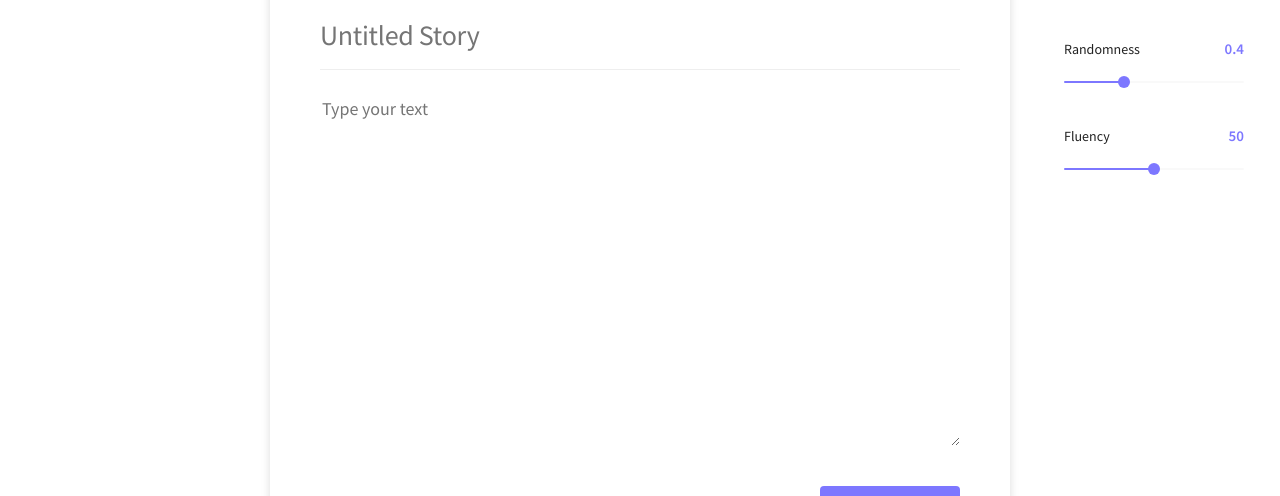
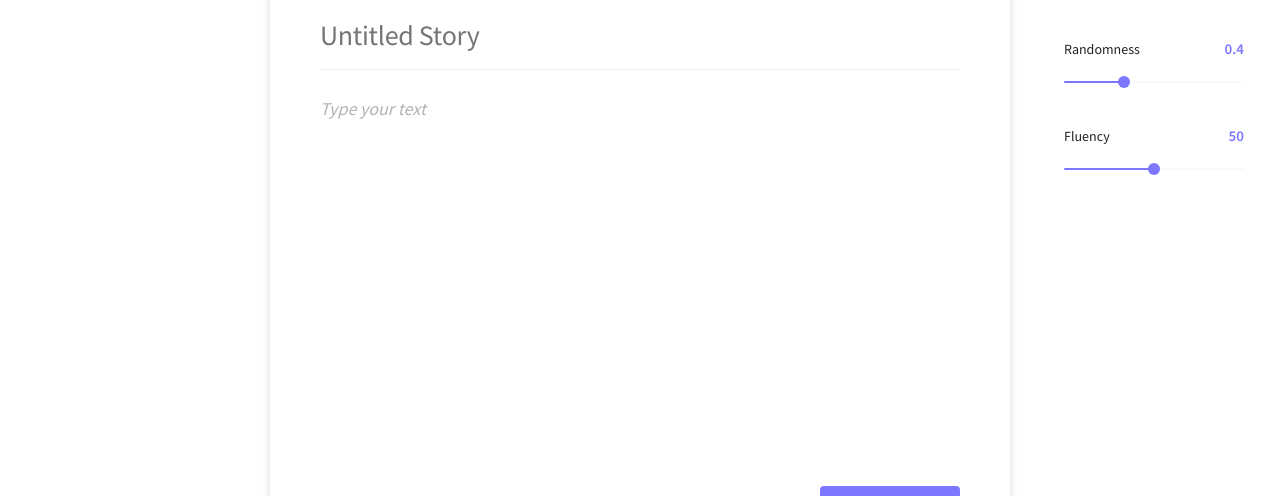
Before and after one commit to galaxies-labs/galaxy-ai-website, a React app: page /write in a window 1280 px wide. Shown: the part 152-648 px from the top of the page. Built offline with nearby package versions, Linux system fonts and the light colour scheme; no server answers; a web font is replaced by a local one.

Commit message:
feat: Api for generate text

```diff
--- a/src/pages/main/index.jsx
+++ b/src/pages/main/index.jsx
@@ -24,7 +24,7 @@ export default function Main() {
                 on WEB<span>3</span>
               </Title>
               <span className='description'>
-                Do you need an idea or a word?
+                Do you need ideas and words?
                 <br />
                 AI model supports that you create stories and worldviews.
               </span>
--- a/src/pages/main/sample.jsx
+++ b/src/pages/main/sample.jsx
@@ -4,7 +4,7 @@ import { FlatButton } from "../../components/common"
 import { device } from "../../constants"
 
 const generated =
-  "FamilyTime is the perfect app to share and create memories with your family. FamilyTime is a free, unlimited photo and video editor that allows you to create albums of your memories. It has a special filter for the perfect summer look and is so simple to use."
+  "How does it work?  This part of this article will deal with the technical details of how to create a blockchain that could be used to develop a decentralized multi-user virtual world."
 
 export default function Sample() {
   const [clicked, setClicked] = React.useState(false)
@@ -53,9 +53,9 @@ export default function Sample() {
     <Container>
       <Label>Typed:</Label>
       <span>
-        Create promo copy for the FamilyTime mobile application. It allows
-        unlimited uploading, special filters and makes it easy to create albums
-        of photos and videos. It runs on iOS and Android:
+        It serves as the basis for the protocol that can develop into a
+        metaverse where individual worldviews are gathered, and serves as the
+        backbone of the decentralized metaverse.
       </span>
       <Label>Generated:</Label>
       <span ref={genTextRef} />
--- a/src/pages/write/editor.jsx
+++ b/src/pages/write/editor.jsx
@@ -2,13 +2,16 @@ import React from "react"
 import styled from "@emotion/styled"
 import { FlatButton } from "../../components/common"
 import { device } from "../../constants"
+import { genHtmlByText, replaceHtmlTags } from "../../utils"
+import axios from "../../api/axios"
+import { useSelector } from "react-redux"
 
 export default function Editor() {
+  const writeParams = useSelector((s) => s.write.setting)
   const [title, setTitle] = React.useState("")
-  const [desription, setDescription] = React.useState("")
+  const [description, setDescription] = React.useState("")
   const [loading, setLoading] = React.useState(false)
   const descriptionRef = React.useRef(null)
-
   let generating = React.useRef(false)
 
   //trigger after generated text.
@@ -19,29 +22,120 @@ export default function Editor() {
     }
   }, [loading, descriptionRef])
 
+  /**
+   *
+   * @param {string} text
+   * @param {Function} cb
+   */
+  const updateGeneratedText = (text, cb) => {
+    let doc = genHtmlByText(descriptionRef.current.innerHTML)
+    let body = doc.getElementsByTagName("body").item(0)
+
+    let np = document.createElement("p")
+    body.appendChild(np)
+
+    let ti = 1
+    let i = setInterval(() => {
+      np.innerText = text.substring(0, ti)
+      ti++
+      descriptionRef.current.innerHTML = body.innerHTML
+      if (np.innerText === text) {
+        clearInterval(i)
+        setDescription(body.innerHTML)
+        //focus cursor
+        getSelection().collapse(descriptionRef.current.lastElementChild, 1)
+        cb()
+      }
+    }, 30)
+  }
+
   const handleGenerate = () => {
-    if (!desription) return
+    if (!descriptionRef.current) return
+
+    let doc = genHtmlByText(descriptionRef.current.innerHTML)
+    let body = doc.getElementsByTagName("body").item(0)
+
+    if (!body.lastElementChild) return
+
+    if (!body.lastElementChild.textContent) {
+      //remove all empty node
+      descriptionRef.current.innerHTML =
+        descriptionRef.current.innerHTML.replace(
+          new RegExp("<p><br></p>|<p></p>", "g"),
+          ""
+        )
+      setDescription(descriptionRef.current.innerHTML)
+      return handleGenerate()
+    }
+
     setLoading(true)
     generating.current = true
-    let tm = setTimeout(() => {
-      clearTimeout(tm)
-      let genText =
-        "Hi this is generated Text!. Hi this is generated Text!. Hi this is generated Text!. Hi this is generated Text!. Hi this is generated Text!. Hi this is generated Text!. "
-      let cT = descriptionRef.current.value
-      let nT = ""
-      let ti = 1
-      let i = setInterval(() => {
-        let toV = cT + "\n\n" + nT + "\n\n"
-        nT = genText.substring(0, ti)
-        descriptionRef.current.value = toV
-        ti++
-        if (nT === genText) {
-          clearInterval(i)
+
+    let input = ""
+
+    //split paragraph for 50 max words.
+    let childIndex = body.childNodes.length - 1
+    while (childIndex >= 0) {
+      let text = body.childNodes.item(childIndex).textContent
+
+      if (text) {
+        text = text.replace(/  +/g, " ")
+      }
+
+      if ((text + " " + input).split(" ").length >= 50) {
+        if (childIndex === body.childNodes.length - 1) {
+          input = text.split(" ").slice(0, 49).join(" ")
+        }
+        break
+      }
+      input = text + " " + input
+
+      childIndex--
+    }
+
+
+    axios
+      .post("/gen-text", {
+        text: input.trim(),
+        datas: writeParams,
+      })
+      .then((res) =>
+        updateGeneratedText(res.data.data, () => {
           setLoading(false)
-          setDescription(toV)
-        }
-      }, 30)
-    }, 2000)
+        })
+      )
+      .catch((e) => {
+        alert(e.message)
+        setLoading(false)
+      })
+  }
+
+  /**
+   * @param {React.KeyboardEvent<HTMLDivElement>} e
+   */
+  const handleKeyDownCapture = (e) => {
+    if (e.key === "Backspace" && !replaceHtmlTags(description)) {
+      let doc = genHtmlByText(description)
+      let nodeLength = doc.getElementsByTagName("body").item(0)
+        ?.childNodes.length
+      if (nodeLength === 1) {
+        e.preventDefault()
+      }
+    }
+  }
+
+  const handleFocus = () => {
+    if (!description) {
+      setDescription("<p><br></p>")
+      descriptionRef.current.innerHTML = "<p><br></p>"
+    }
+  }
+
+  const handleBlur = () => {
+    if (!replaceHtmlTags(description)) {
+      setDescription("")
+      descriptionRef.current.innerHTML = ""
+    }
   }
 
   return (
@@ -59,17 +153,15 @@ export default function Editor() {
         }}
       />
       <StyledDescription
-        disabled={loading}
+        role='textbox'
+        aria-multiline
+        contentEditable={!loading}
         ref={descriptionRef}
         placeholder='Type your text'
-        value={desription}
-        onChange={(e) =>
-          setDescription(
-            e.target.value.startsWith("\n")
-              ? e.target.value.replace("\n", "")
-              : e.target.value
-          )
-        }
+        onInput={(e) => setDescription(e.currentTarget.innerHTML)}
+        onKeyDownCapture={handleKeyDownCapture}
+        onFocus={handleFocus}
+        onBlur={handleBlur}
       />
       <FlatButton onClick={handleGenerate} loading={loading}>
         Generate
@@ -104,7 +196,6 @@ const Container = styled.div`
   @media (max-width: ${device.labtop}) and (min-width: ${device.tablet}) {
     margin-right: 20px;
   }
-
 `
 
 const StyledTitleInput = styled.input`
@@ -120,8 +211,10 @@ const StyledTitleInput = styled.input`
   }
 `
 
-const StyledDescription = styled.textarea`
+const StyledDescription = styled.div`
+  position: relative;
   flex-grow: 1;
+  word-wrap: break-word;
   padding-top: 26px;
   padding-bottom: 26px;
   font-family: "Sans-Regular";
@@ -135,4 +228,20 @@ const StyledDescription = styled.textarea`
   :disabled {
     background-color: #fff;
   }
+  p {
+    :first-of-type {
+      margin-top: 0px;
+    }
+  }
+  :empty:after {
+    content: attr(placeholder) !important;
+    font-style: italic;
+    position: absolute;
+    color: #b3b3b1;
+    left: 0;
+    top: 0;
+    white-space: pre;
+    padding: inherit;
+    margin: inherit;
+  }
 `
--- /dev/null
+++ b/src/utils/common.js
@@ -0,0 +1,16 @@
+const domParser = new DOMParser()
+/**
+ *
+ * @param {string} str
+ */
+export const replaceHtmlTags = (str) => {
+  return str.replace(/(&nbsp;|<([^>]+)>)/gi, "")
+}
+
+/**
+ *
+ * @param {string} str
+ */
+export const genHtmlByText = (str) => {
+  return domParser.parseFromString(str, "text/html")
+}
--- /dev/null
+++ b/src/utils/index.js
@@ -0,0 +1 @@
+export * from "./common"
```
